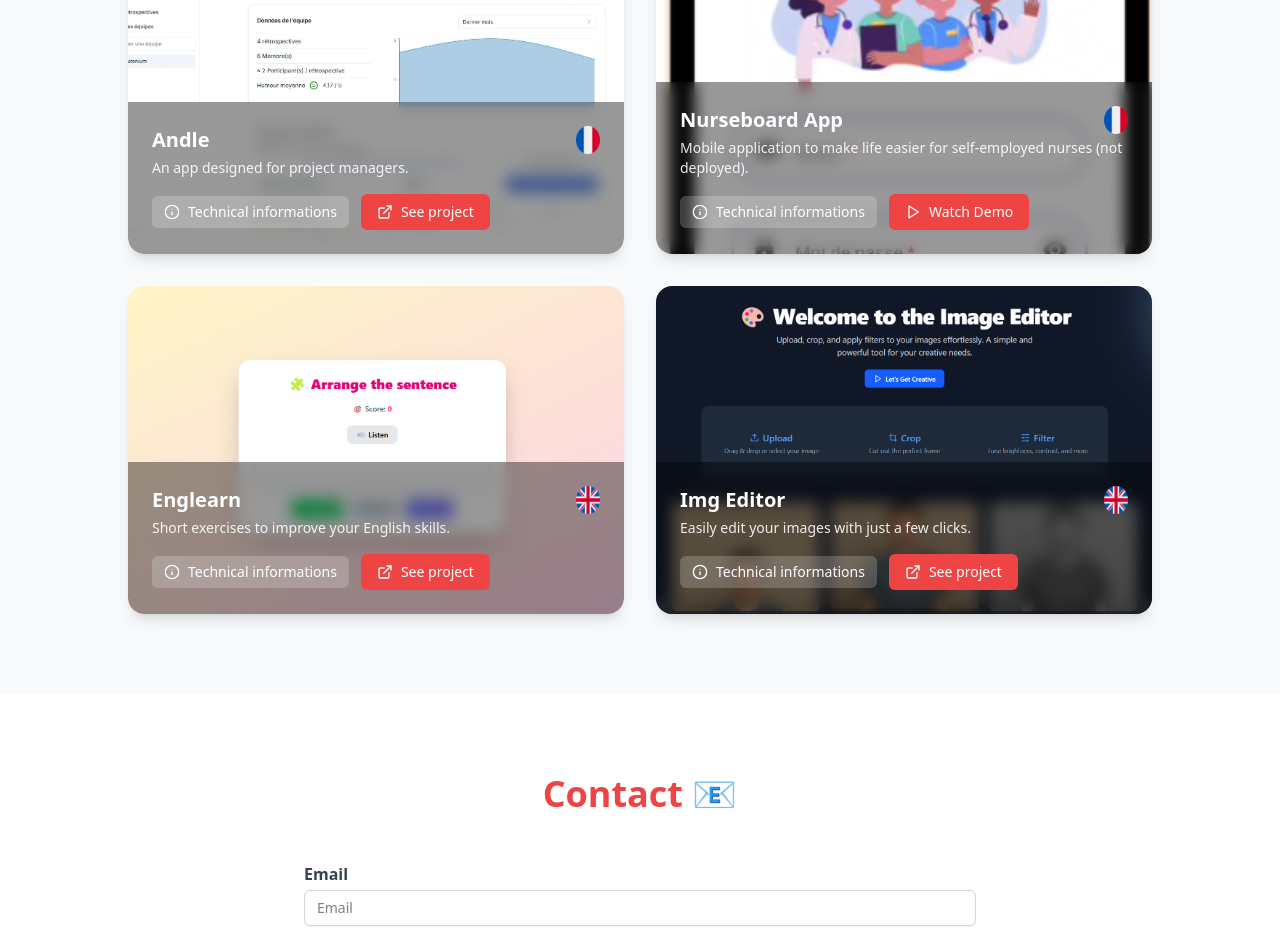
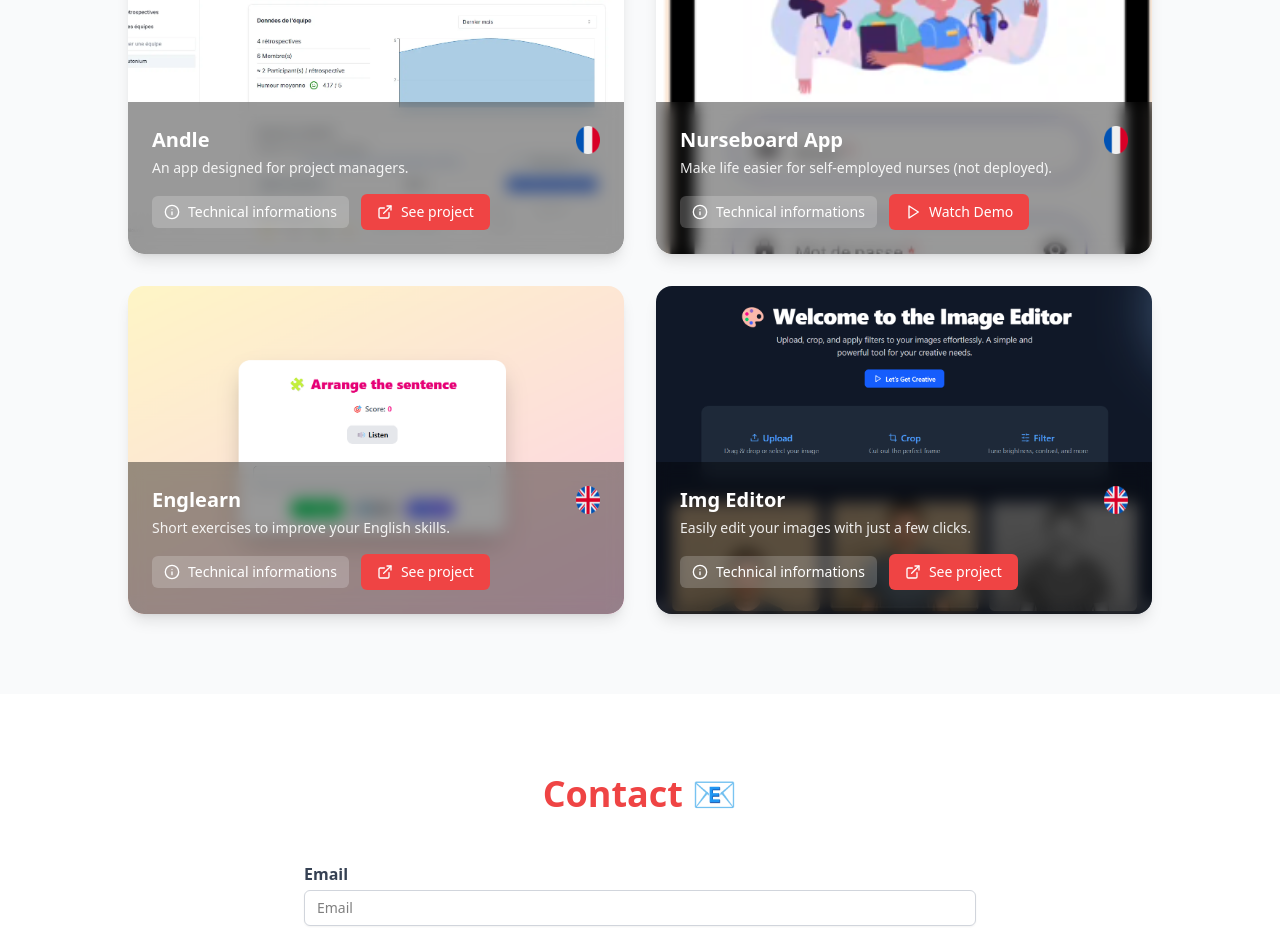
Before and after one commit to EliottG/myportefolio, a React (Vite) app: page / in a window 1280 px wide. Shown: the part 2560-3495 px from the top of the page. Built offline with nearby package versions, Linux system fonts and the light colour scheme.

Commit message:
update translisation

```diff
--- a/src/i18n/translations.ts
+++ b/src/i18n/translations.ts
@@ -40,7 +40,7 @@ export const translations = {
         },
         project4: {
           title: "Application Nurseboard",
-          description: "Application mobile permettant de faciliter la vie des infermiers libéraux (pas déployée)."
+          description: "Faciliter la vie des infermiers libéraux (pas déployée)."
         }
       },
       contact: {
@@ -98,7 +98,7 @@ export const translations = {
         },
         project4: {
           title: "Nurseboard App",
-          description: "Mobile application to make life easier for self-employed nurses (not deployed)."
+          description: "Make life easier for self-employed nurses (not deployed)."
         }
       },
       contact: {
```
